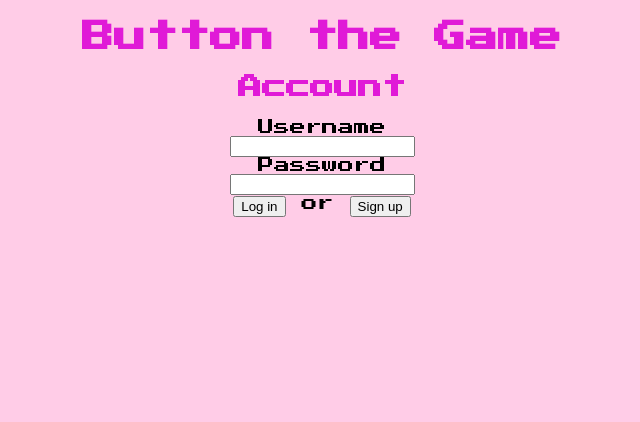
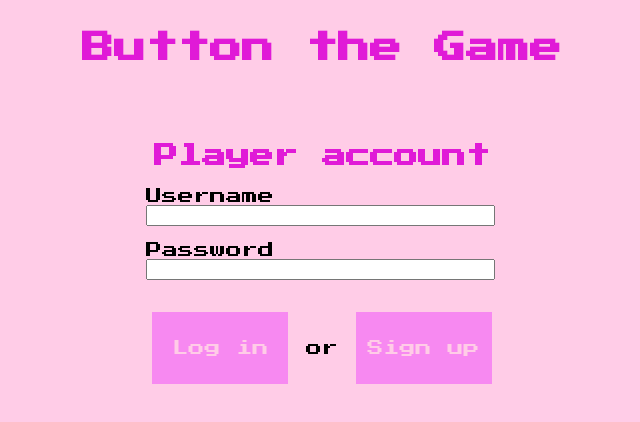
Before and after one commit to lauripalonen/painikepeli, a React (Create React App) app in the folder frontend/: page / in a window 1280 px wide. Shown: the top 422 px of the page, without its empty margins (318-958 px from the left). Built offline with nearby package versions, Linux system fonts and the light colour scheme; the HTML template or start-up script is replaced by a standard one.

Commit message:
polish styles

```diff
--- a/frontend/src/App.js
+++ b/frontend/src/App.js
@@ -149,7 +149,7 @@ const App = () => {
 
   const userForm = () => {
     return (
-      <div>
+      <div className="account-form">
         <div>
           <UserForm
             handleSubmit={handleLogin}
@@ -157,10 +157,11 @@ const App = () => {
             handlePasswordChange={({ target }) => setPassword(target.value)}
             username={username}
             password={password}
+            className="user-form"
           />
         </div>
-        <div>
-          <button onClick={handleLogin}>Log in</button> or <button onClick={handleSignUp}>Sign up</button>
+        <div className="button-block">
+          <button onClick={handleLogin} className="normal-button">Log in</button> or <button onClick={handleSignUp} className="normal-button">Sign up</button>
         </div>
       </div>
     )
@@ -169,30 +170,38 @@ const App = () => {
   const gameDisplay = () => {
     return (
       <div>
-        <div>
+        <div className="game-content">
           <GameButton handleButtonPress={handleButtonPress} />
         </div>
-        <div>
+        <div className="game-data">
           Your points: {userPoints} < br />
-          Clicks until next reward: {rewardCounter}
+          Pushes until next reward: {rewardCounter}
         </div>
-        <div>
-          <p>
-            every 10th click: +5 points <br/>
-            every 100th click: +40 points <br/>
-            every 500th click: +250 points <br/>
-            one click: -1 point
+        <div className="instruction-block">
+          <h4>Instructions: </h4>
+          <p className="instructions">
+            * Push the button to gain rewards <br />
+            * Push cost: 1 point <br />
+            * Lose all points: Game over!<br /><br />
+            You can start again with 20 points <br />
           </p>
+          <h4>Rewards: </h4>
+          <p className="instructions">
+            * every 10th click: +5 points <br />
+            * every 100th click: +40 points <br />
+            * every 500th click: +250 points <br />
+          </p>
+          <p className="quote">"You win some, you lose some!"</p>
         </div>
-        <div>
-          <button onClick={handleLogout}>Log out</button>
+        <div style={{ textAlign: "center" }}>
+          <button onClick={handleLogout} className="normal-button">LOG OUT</button>
         </div>
       </div>
     )
   }
 
   return (
-    <div className="content">
+    <div className="main-content">
       <div>
         <h1>Button the Game</h1>
       </div>
--- a/frontend/src/components/GameButton.js
+++ b/frontend/src/components/GameButton.js
@@ -3,7 +3,7 @@ import React from 'react'
 const GameButton = ({ handleButtonPress}) => {
   return (
   <div>
-    <button onClick={handleButtonPress}>The Button</button>
+    <button onClick={handleButtonPress} id="thebutton">PUSH</button>
   </div>
   )
 }
--- a/frontend/src/components/UserForm.js
+++ b/frontend/src/components/UserForm.js
@@ -8,9 +8,8 @@ const UserForm = ({
 }) => {
   return (
     <div>
-      <h2>Account</h2>
-      <form>
-
+      <h2>Player account</h2>
+      <form className="inner-form">
         <label htmlFor="username">Username </label>
         <br/>
         <input
@@ -18,8 +17,10 @@ const UserForm = ({
           value={username}
           name="Username"
           onChange={handleUsernameChange}
+          className="input-field"
         />
         <br/>
+        <br />
         <label htmlFor="password">Password </label>
         <br/>
         <input
@@ -27,8 +28,8 @@ const UserForm = ({
           value={password}
           name="Password"
           onChange={handlePasswordChange}
+          className="input-field"
         />
-
       </form>
     </div>
   )
--- a/frontend/src/index.css
+++ b/frontend/src/index.css
@@ -6,9 +6,90 @@ body {
 }
 
 h1, h2 {
-  color: #E01AD7
+  color: #E01AD7;
+  text-align: center;
 }
 
-.content {
+h4 {
+  margin: 2em 0 0 0;
+}
+
+.inner-form {
+  margin: auto;
+  width: 100%;
+}
+
+.input-field {
+  width: 97%;
+}
+
+.button-block {
+  width: 100%;
+  margin: auto;
   text-align: center;
 }
+
+.main-content {
+  margin: auto;
+  border-style: solid 20px black;
+  width: 34em;
+  margin: 2em auto;
+}
+
+.account-form {
+  margin: 5em auto;
+  width: 22em;
+}
+
+.game-content {
+  text-align: center;
+}
+
+.instruction-block {
+  text-align: left;
+  padding: 1em 0 0 1em;
+}
+
+.instructions {
+  text-align: left;
+  font-size: 0.85em;
+}
+
+.game-data {
+  display:inline-block;
+  width: 100%;
+  font-size: 1.2em;
+  text-align: center;
+}
+
+.quote {
+  font-size: 0.8em;
+  text-align: center;
+  padding-top: 1em;
+}
+
+#thebutton {
+  display:inline-block;
+  height: 7em;
+  width: 7em;
+  background-color: purple;
+  border-radius: 50%;
+  margin: 1em;
+  box-shadow: 0em 0em 1em rgba(0, 0, 0, 0.5);
+  font-size: 2em;
+  font-weight: bold;
+  font-family: 'Press Start 2p';
+  color: #FFCCE7;
+}
+
+.normal-button {
+  display:inline-block;
+  height: 4.5em;
+  width: 8.5em;
+  margin: 2em 0.1em;
+  background-color: rgb(247, 137, 241);
+  border: none;
+  font-family: 'Press Start 2p';
+  font-size: 1em;
+  color: #FFCCE7
+}
```
